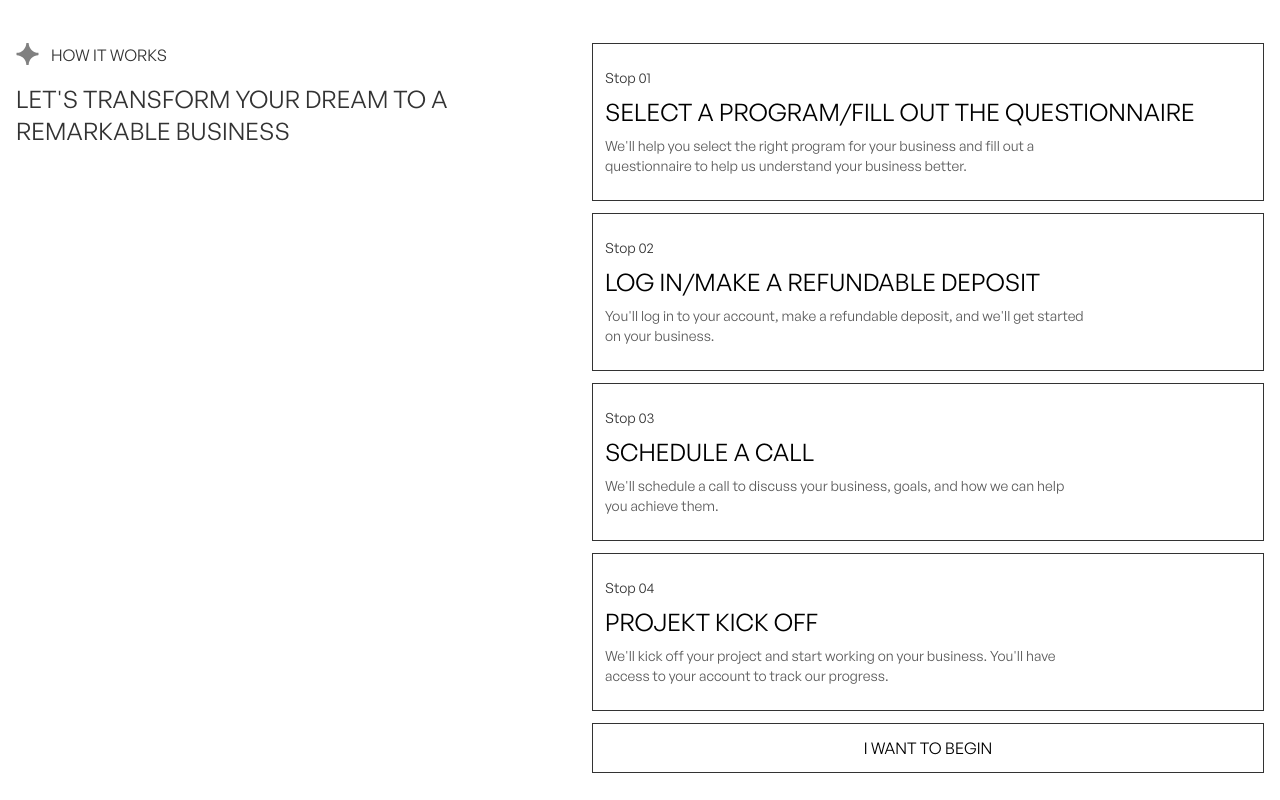
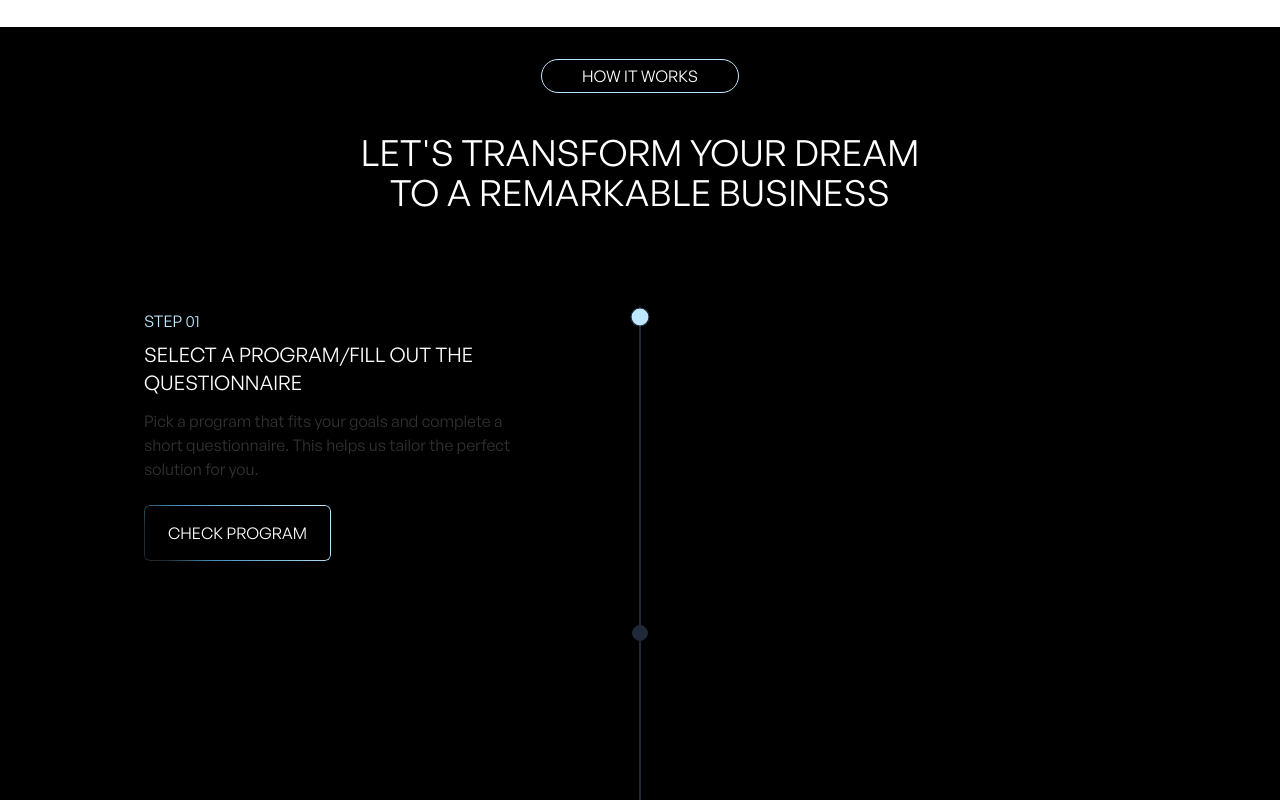
Before and after one commit to mikol-ux/test-projekt, a Next.js app: page / in a window 1280 px wide. Shown: the part 3940-4740 px from the top of the page. Built offline with nearby package versions, Linux system fonts and the light colour scheme.

Commit message:
home process is complete

```diff
--- a/src/app/(home)/sections/TheProcess/TheProcess.tsx
+++ b/src/app/(home)/sections/TheProcess/TheProcess.tsx
@@ -1,57 +1,185 @@
-//
-import Link from "next/link";
-import { FC } from "react";
+"use client"
 
-const TheProcess: FC = () => {
+import React, { useEffect, useRef } from 'react';
+import { gsap } from 'gsap';
+import { ScrollTrigger } from 'gsap/ScrollTrigger';
+import GradientBtn from "@/components/Buttons/GradientBtn";
+
+gsap.registerPlugin(ScrollTrigger);
+
+const ProcessSteps = () => {
+  const sectionRef = useRef(null);
+  const timelineRef = useRef(null);
+
+  const steps = [
+    {
+      step: "STEP 01",
+      title: "SELECT A PROGRAM/FILL OUT THE QUESTIONNAIRE",
+      description: "Pick a program that fits your goals and complete a short questionnaire. This helps us tailor the perfect solution for you.",
+      buttonText: "CHECK PROGRAM"
+    },
+    {
+      step: "STEP 02",
+      title: "LOG IN/MAKE A REFUNDABLE DEPOSIT",
+      description: "Create an account and make a refundable deposit to confirm your commitment. This ensures we're ready to dive in.",
+      buttonText: "LOG IN / SIGN UP"
+    },
+    {
+      step: "STEP 03",
+      title: "SCHEDULE A CALL",
+      description: "Book a quick call with our team to align on your needs, goals, and expectations before starting.",
+      buttonText: "BOOK A CALL"
+    },
+    {
+      step: "STEP 04",
+      title: "PROJECT KICK OFF",
+      description: "Once everything is set, we'll kick off the project and bring your vision to life.",
+      buttonText: "START THE PROJECT"
+    }
+  ];
+
+  useEffect(() => {
+    // Set first step as active by default
+    const firstCard = document.querySelector('.timeline-card');
+    const firstDot = document.querySelector('.timeline-dot');
+    const firstStepNumber = firstCard.querySelector('.step-number');
+    const firstStepTitle = firstCard.querySelector('.step-title');
+
+    gsap.set(firstStepNumber, { color: "#BEE8FF" });
+    gsap.set(firstStepTitle, { color: "#ffffff" });
+    gsap.set(firstDot, {
+      backgroundColor: "#BEE8FF",
+      scale: 1.2
+    });
+
+    // Progress line animation
+    const progressLine = gsap.fromTo(
+      timelineRef.current,
+      { height: "0%" },
+      {
+        height: "100%",
+        scrollTrigger: {
+          trigger: sectionRef.current,
+          start: "top center",
+          end: "bottom center",
+          scrub: true,
+        }
+      }
+    );
+
+    // Animate cards and content (skip first card)
+    gsap.utils.toArray('.timeline-card').forEach((card, index) => {
+      if (index === 0) return; // Skip first card animation since it's active by default
+
+      const xOffset = index % 2 === 0 ? -50 : 50;
+      const stepTitle = card.querySelector('.step-title');
+      const stepNumber = card.querySelector('.step-number');
+
+      // Initial card animation
+      gsap.fromTo(card,
+        {
+          opacity: 0,
+          x: xOffset
+        },
+        {
+          opacity: 1,
+          x: 0,
+          duration: 0.8,
+          scrollTrigger: {
+            trigger: card,
+            start: "top 80%",
+            toggleActions: "play none none reverse"
+          }
+        }
+      );
+
+      // Create a timeline for text color animations
+      gsap.timeline({
+        scrollTrigger: {
+          trigger: card,
+          start: "top 75%",
+          toggleActions: "play reverse play reverse"
+        }
+      })
+      .to(stepNumber, {
+        color: "#BEE8FF",
+        duration: 0.3
+      })
+      .to(stepTitle, {
+        color: "#ffffff",
+        duration: 0.3
+      }, "-=0.2");
+    });
+
+    // Animate timeline dots (skip first dot)
+    gsap.utils.toArray('.timeline-dot').forEach((dot, index) => {
+      if (index === 0) return; // Skip first dot animation since it's active by default
+
+      gsap.fromTo(dot,
+        {
+          scale: 1,
+          backgroundColor: '#1f2937'
+        },
+        {
+          scale: 1.2,
+          backgroundColor: '#BEE8FF',
+          scrollTrigger: {
+            trigger: dot,
+            start: "top 75%",
+            toggleActions: "play reverse play reverse"
+          }
+        }
+      );
+    });
+
+    return () => {
+      ScrollTrigger.getAll().forEach(trigger => trigger.kill());
+    };
+  }, []);
+
   return (
-		<section className="tpk-contained">
-			<div className="flex flex-col md:flex-row gap-12 lg:gap-24">
-				<div className="md:basis-5/12">
-					<div className="md:basis-4/12 flex flex-row items-start justify-start gap-3 mb-12 md:mb-auto">
-						<svg width="23" height="22" viewBox="0 0 23 22" fill="none" xmlns="http://www.w3.org/2000/svg">
-							<path d="M22.5 10.1639V11.8361C22.5 12.0229 22.348 12.1749 22.1612 12.1793C19.7505 12.2618 17.5701 13.2043 15.9109 14.7246C15.8544 14.7724 15.7979 14.8245 15.7458 14.8766C15.698 14.92 15.6502 14.9635 15.6068 15.0113C15.5764 15.0417 15.546 15.0721 15.5113 15.1068C15.4678 15.1502 15.4244 15.198 15.3766 15.2458C13.7738 16.9224 12.7661 19.168 12.6793 21.6612C12.6749 21.848 12.5229 22 12.3361 22H10.6639C10.4771 22 10.3251 21.848 10.3207 21.6612C10.2425 19.2592 9.29566 17.0831 7.78845 15.4239C7.6842 15.3066 7.57562 15.1937 7.46703 15.0851C7.44965 15.0677 7.43662 15.0547 7.41925 15.0373C7.31066 14.9287 7.19339 14.8201 7.08045 14.7159C7.01965 14.6638 6.96318 14.6116 6.90237 14.5639C5.26486 13.1435 3.15824 12.2618 0.834452 12.1836C0.64768 12.1793 0.5 12.0316 0.5 11.8448V10.1682C0.5 9.98144 0.652024 9.82942 0.838796 9.82507C3.32764 9.7382 5.57759 8.7305 7.25419 7.12774C7.30197 7.0843 7.34541 7.04087 7.39319 6.99309C7.42359 6.96269 7.454 6.93228 7.48875 6.89753C7.53218 6.8541 7.57562 6.80632 7.6234 6.75854C9.22616 5.07759 10.2382 2.83198 10.3207 0.343139C10.3251 0.152024 10.4771 0 10.6639 0H12.3361C12.5229 0 12.6749 0.152024 12.6793 0.338796C12.7661 2.82764 13.7695 5.0689 15.3679 6.74551C15.4939 6.87581 15.6198 7.00612 15.7501 7.12774C15.8023 7.17552 15.8544 7.22764 15.9109 7.27108C15.9673 7.3232 16.0238 7.37532 16.0803 7.4231C17.7178 8.85212 19.8331 9.7382 22.1612 9.81639C22.348 9.82073 22.4957 9.96841 22.4957 10.1552L22.5 10.1639Z" fill="#808080" />
-						</svg>
-						<h4 className="text-muted-4 dark:text-muted text-normal uppercase">How it works</h4>
+    <div ref={sectionRef} className="min-h-screen bg-black text-white p-8">
+      <p className='border border-sky-blue rounded-full w-fit mx-auto mb-10 py-1 px-10'>HOW IT WORKS</p>
+
+      <h1 className="text-4xl font-normal text-center mb-24">
+        LET'S TRANSFORM YOUR DREAM <br /> TO A REMARKABLE BUSINESS
+      </h1>
+
+      <div className="relative max-w-6xl mx-auto">
+        {/* Vertical Timeline Line */}
+        <div className="absolute md:left-1/2 transform md:-translate-x-1/2 h-full w-0.5 bg-gray-800">
+          <div
+            ref={timelineRef}
+            className="w-full bg-sky-blue origin-top"
+          />
         </div>
-					<h2 className="text-xl md:text-2xl font-normal mt-4 uppercase tpk-text-muted">Let&apos;s transform your dream to a remarkable business</h2>
-				</div>
-				<div className="md:basis-7/12">
-					<ul className="flex flex-col gap-3">
-						<li className="tpk-btn-white border-[0.75px] text-start py-6 hover:text-white dark:hover:text-black">
-							<h6 className="text-muted-4 text-sm normal-case">Stop 01</h6>
-							<h3 className="text-inherit text-xl md:text-2xl font-normal mt-2">Select a Program/Fill out the questionnaire</h3>
-							<p className="text-muted-3 dark:text-muted-4 text-sm mt-2 normal-case lg:w-3/4 xl:w-3/4">We&apos;ll help you select the right program for your business and fill out a questionnaire to help us understand your business better.</p>
-						</li>
-						<li className="tpk-btn-white border-[0.75px] text-start py-6 hover:text-white dark:hover:text-black">
-							<h6 className="text-muted-4 text-sm normal-case">Stop 02</h6>
-							<h3 className="text-inherit text-xl md:text-2xl font-normal mt-2">Log in/make a refundable deposit</h3>
-							<p className="text-muted-3 dark:text-muted-4 text-sm mt-2 normal-case lg:w-3/4 xl:w-3/4">
-								You&apos;ll log in to your account, make a refundable deposit, and we&apos;ll get started on your business.
+
+        {/* Timeline Items */}
+        {steps.map((step, index) => (
+          <div key={index} className="relative mb-16">
+            <div className={`flex ${index % 2 !== 0 ? 'justify-start pl-5 md:justify-end md:pr-20' : 'justify-start pl-5 md:pl-20'} relative`}>
+              {/* Timeline Dot */}
+              <div className="timeline-dot absolute -left-1.5 md:left-1/2 top-0 transform md:-translate-x-1/2 w-4 h-4 rounded-full border border-gray-800 bg-gray-800" />
+
+              {/* Content Card */}
+              <div className="timeline-card w-96">
+                <p className="text-muted-4 step-number font-normal mb-2 transition-colors duration-300">
+                  {step.step}
                 </p>
-						</li>
-						<li className="tpk-btn-white border-[0.75px] text-start py-6 hover:text-white dark:hover:text-black">
-							<h6 className="text-muted-4 text-sm normal-case">Stop 03</h6>
-							<h3 className="text-inherit text-xl md:text-2xl font-normal mt-2">Schedule a call</h3>
-							<p className="text-muted-3 dark:text-muted-4 text-sm mt-2 normal-case lg:w-3/4 xl:w-3/4">
-								We&apos;ll schedule a call to discuss your business, goals, and how we can help you achieve them.
+                <h3 className="step-title text-xl font-normal mb-3 text-muted-4 transition-colors duration-300">
+                  {step.title}
+                </h3>
+                <p className="step-description text-muted-4 font-normal mb-6 transition-colors duration-300">
+                  {step.description}
                 </p>
-						</li>
-						<li className="tpk-btn-white border-[0.75px] text-start py-6 hover:text-white dark:hover:text-black">
-							<h6 className="text-muted-4 text-sm normal-case">Stop 04</h6>
-							<h3 className="text-inherit text-xl md:text-2xl font-normal mt-2">Projekt Kick off</h3>
-							<p className="text-muted-3 dark:text-muted-4 text-sm mt-2 normal-case lg:w-3/4 xl:w-3/4">
-								We&apos;ll kick off your project and start working on your business. You&apos;ll have access to your account to track our progress.
-							</p>
-						</li>
-
-						<li>
-							<Link href="#x" className="tpk-btn-white">I WANT TO BEGIN</Link>
-						</li>
-					</ul>
+                <GradientBtn href="#" className="inline-flex" isAnimated={true}>{step.buttonText}</GradientBtn>
               </div>
             </div>
-		</section>
+          </div>
+        ))}
+      </div>
+    </div>
   );
 };
 
-export default TheProcess;
+export default ProcessSteps;
```
Lines whose indentation alone changed are shown as unchanged.
